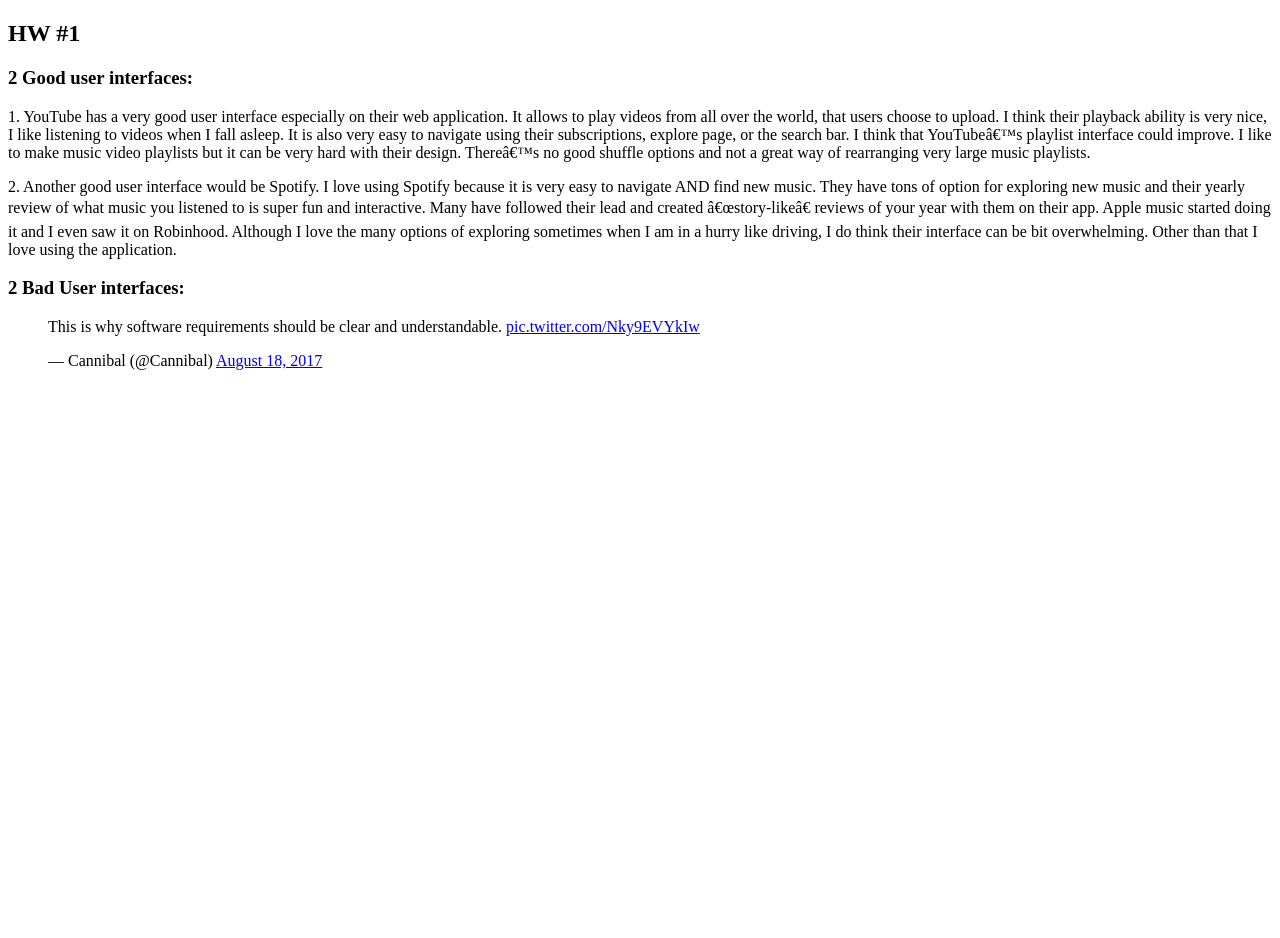
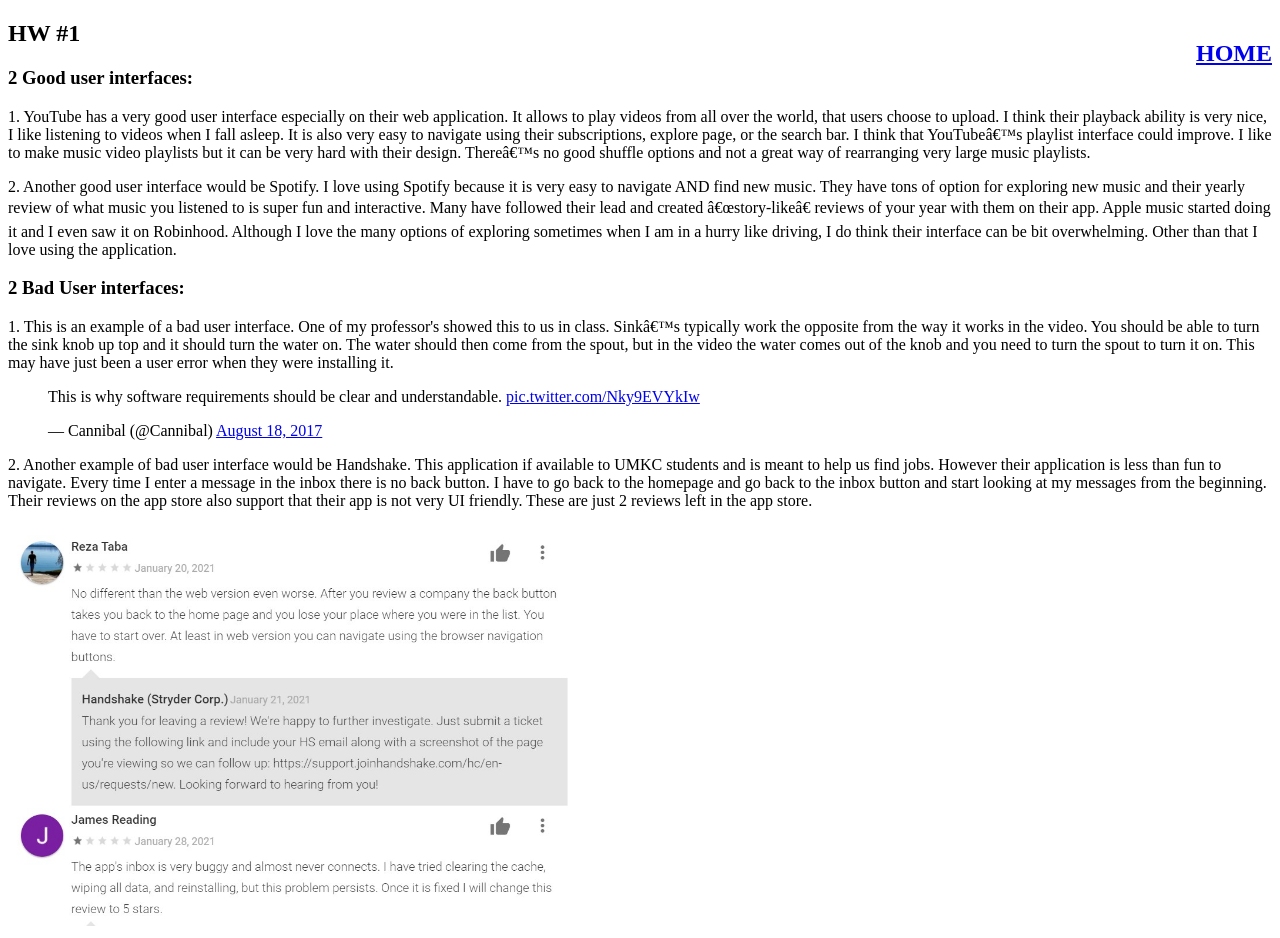
Before and after one commit to crystal742/456-HCI, a plain HTML site: page hw1.html in a window 1280 px wide. Before the commit the page ends 800 px from the top, so only its background shows below. Drawn offline with Linux system fonts and the light colour scheme.

Commit message:
update final

```diff
--- a/hw1.html
+++ b/hw1.html
@@ -1,6 +1,7 @@
 <!DOCTYPE html>
 <html>
     <body>
+        <h2 style="float: right;"><a href="index.html">HOME</a></h2>
         <h2>
             HW #1
         </h2>
@@ -11,10 +12,12 @@
         </p>
         <h3>2 Bad User interfaces:</h3>
         <p>
-            <blockquote class="twitter-tweet"><p lang="en" dir="ltr">This is why software requirements should be clear and understandable. <a href="https://t.co/Nky9EVYkIw">pic.twitter.com/Nky9EVYkIw</a></p>&mdash; Cannibal (@Cannibal) <a href="https://twitter.com/Cannibal/status/898636163442917377?ref_src=twsrc%5Etfw">August 18, 2017</a></blockquote> <script async src="https://platform.twitter.com/widgets.js" charset="utf-8"></script>
+            1.	This is an example of a bad user interface. One of my professor's showed this to us in class. Sink’s typically work the opposite from the way it works in the video. You should be able to turn the sink knob up top and it should turn the water on. The water should then come from the spout, but in the video the water comes out of the knob and you need to turn the spout to turn it on. This may have just been a user error when they were installing it.
         </p>
+        <blockquote class="twitter-tweet"><p lang="en" dir="ltr">This is why software requirements should be clear and understandable. <a href="https://t.co/Nky9EVYkIw">pic.twitter.com/Nky9EVYkIw</a></p>&mdash; Cannibal (@Cannibal) <a href="https://twitter.com/Cannibal/status/898636163442917377?ref_src=twsrc%5Etfw">August 18, 2017</a></blockquote> <script async src="https://platform.twitter.com/widgets.js" charset="utf-8"></script>
         <p>
-
+            2.	Another example of bad user interface would be Handshake. This application if available to UMKC students and is meant to help us find jobs. However their application is less than fun to navigate. Every time I enter a message in the inbox there is no back button. I have to go back to the homepage and go back to the inbox button and start looking at my messages from the beginning. Their reviews on the app store also support that their app is not very UI friendly. These are just 2 reviews left in the app store.
         </p>
-   </body>
+        <img src="handshake-review.jpg" alt="handshake reviews" style="height: 400px;">
+    </body>
 </html>
```
Also changed, not shown: handshake-review.jpg (added).
